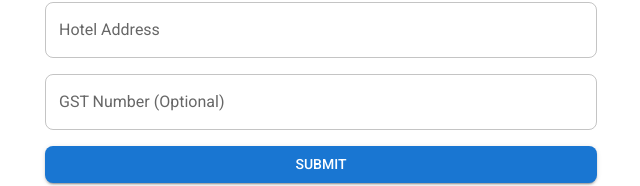
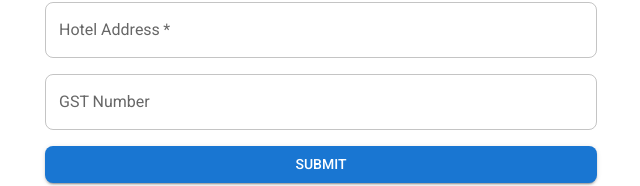
Before and after one commit to Manku27/hotel-admin, a React (Vite) app: page /hotel in a window 1280 px wide. Shown: the part 205-391 px from the top of the page, without its empty margins (319-959 px from the left). Built offline with nearby package versions, Linux system fonts and the light colour scheme.

Commit message:
add required fields in hotel form

```diff
--- a/src/hotels/AddHotelForm.tsx
+++ b/src/hotels/AddHotelForm.tsx
@@ -47,6 +47,7 @@ const AddHotelForm = () => {
                   error={!!errors.name}
                   helperText={errors.name && <ErrorMessage name="name" />}
                   sx={{ marginBottom: '1rem' }}
+                  required
                 />
                 <Field
                   as={TextField}
@@ -57,12 +58,13 @@ const AddHotelForm = () => {
                   error={!!errors.address}
                   helperText={errors.address && <ErrorMessage name="address" />}
                   sx={{ marginBottom: '1rem' }}
+                  required
                 />
                 <Field
                   as={TextField}
                   id="gstNumber"
                   name="gstNumber"
-                  label="GST Number (Optional)"
+                  label="GST Number"
                   fullWidth
                   error={!!errors.gstNumber}
                   helperText={
```
